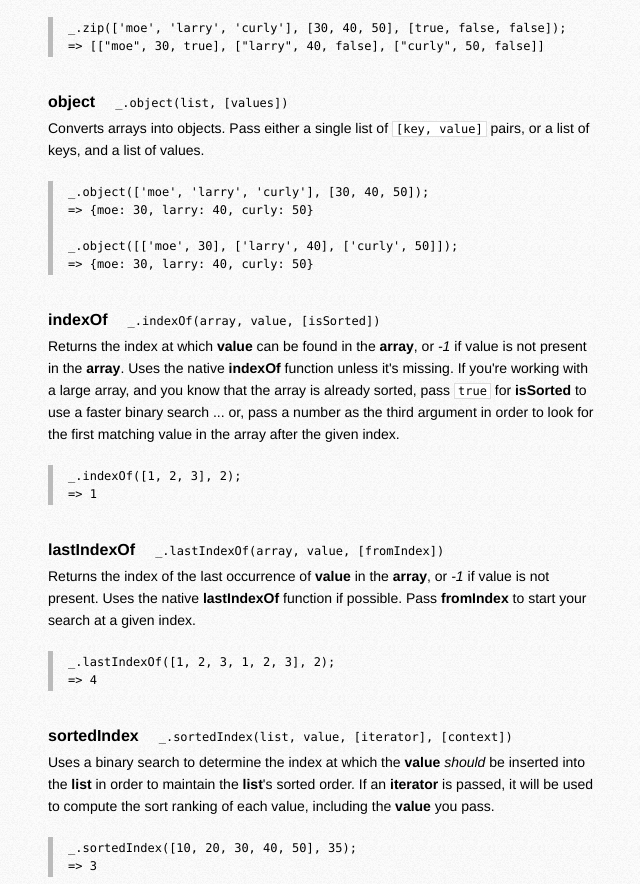
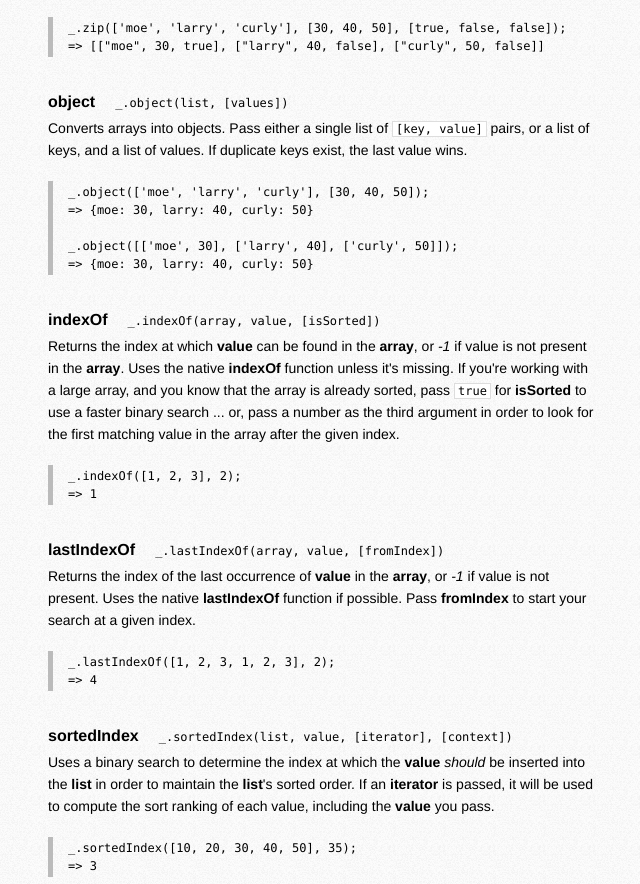
Before and after one commit to jmayiuvq0x/underscore, a website with bundled scripts: page index.html in a window 1280 px wide. Shown: the part 7153-8037 px from the top of the page, without its empty margins (220-860 px from the left). Built offline with nearby package versions, Linux system fonts and the light colour scheme.

Commit message:
Fixes #1102 -- docco

```diff
--- a/index.html
+++ b/index.html
@@ -859,6 +859,7 @@ _.zip(['moe', 'larry', 'curly'], [30, 40, 50], [true, false, false]);
         <br />
         Converts arrays into objects. Pass either a single list of
         <tt>[key, value]</tt> pairs, or a list of keys, and a list of values.
+        If duplicate keys exist, the last value wins.
       </p>
       <pre>
 _.object(['moe', 'larry', 'curly'], [30, 40, 50]);
```
